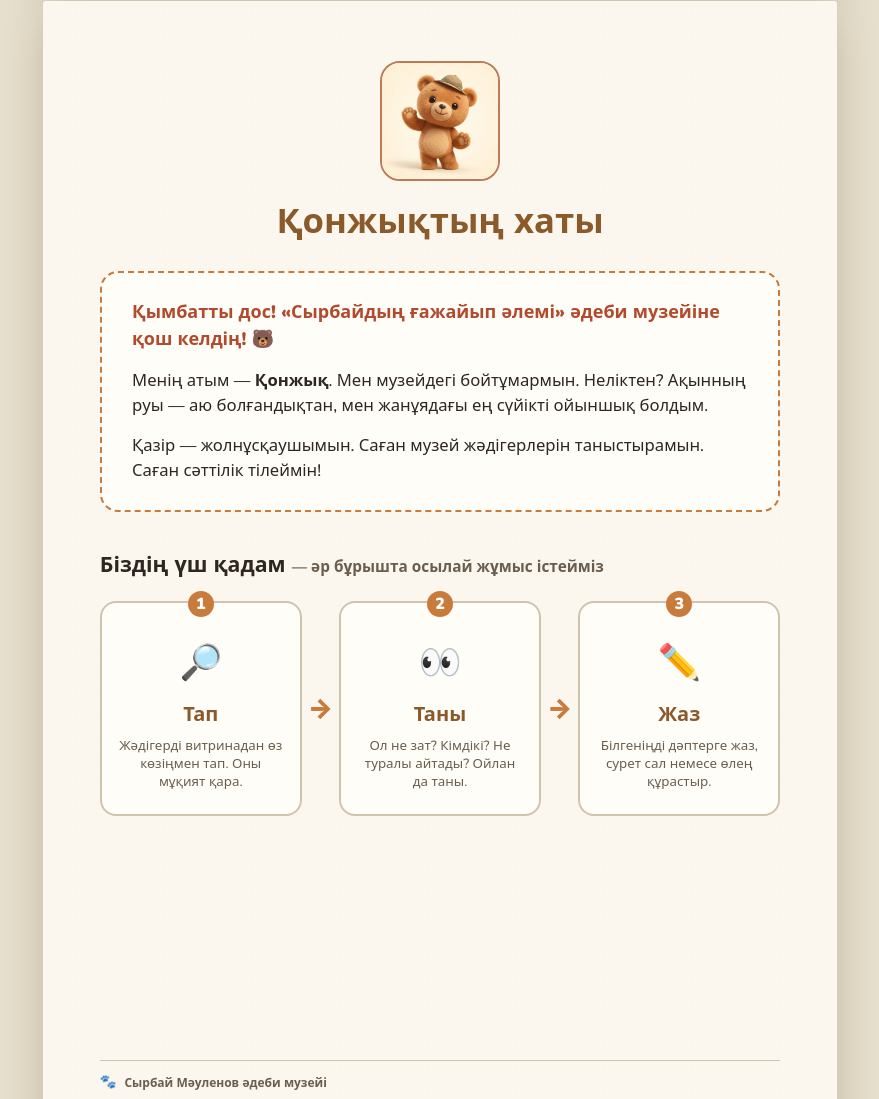
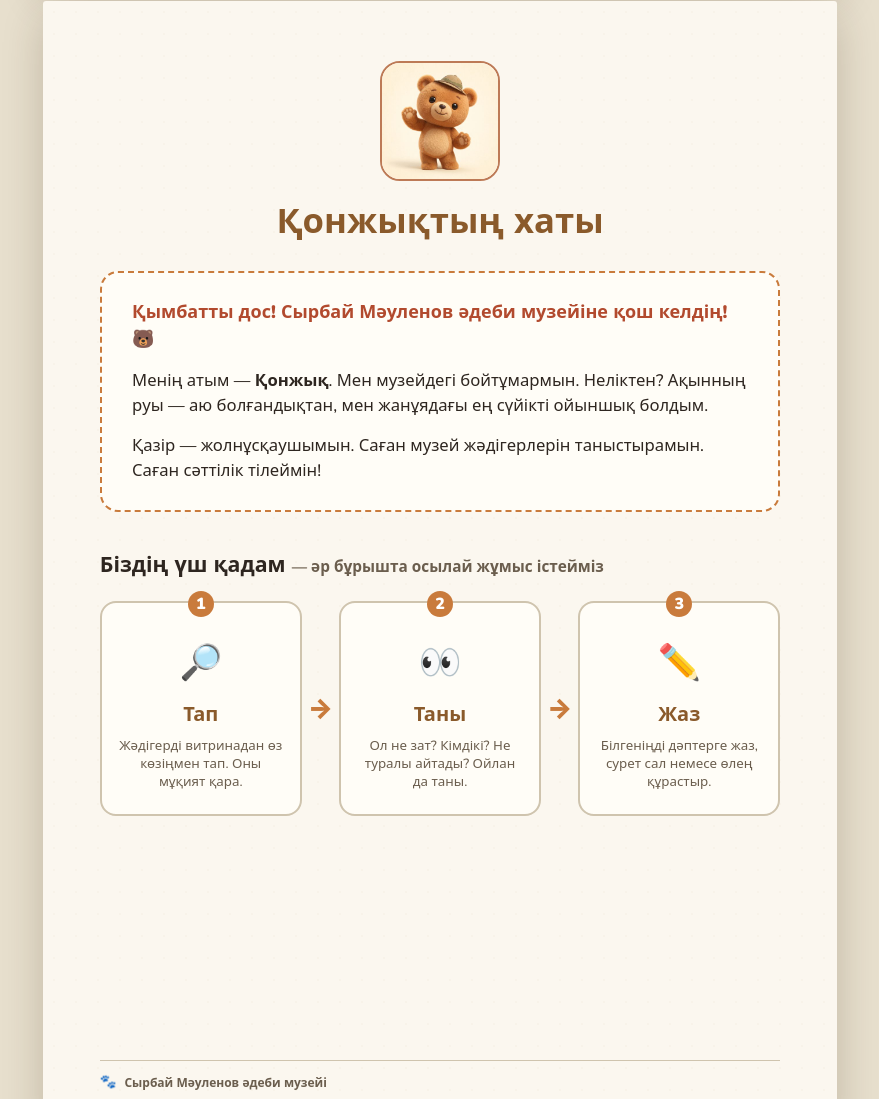
Before and after one commit to bolatbajkas-create/museum, a website: page syrbaitanu-workbook.html in a window 1280 px wide. Shown: the part 1260-2359 px from the top of the page, without its empty margins (200-1079 px from the left). Drawn offline with nearby package versions, Linux system fonts and the light colour scheme; files whose address does not match are found by name.

Commit message:
Update greeting message in syrbaitanu-workbook.html

```diff
--- a/syrbaitanu-workbook.html
+++ b/syrbaitanu-workbook.html
@@ -281,7 +281,7 @@ body{
   <div class="mascot mascot--letter mascot--filled" role="img" aria-label="Қонжық — қолын бұлғап амандасып тұр"><img class="mascot__img" src="../../assets/img/mascot/konzhyq-hello.jpg" alt="" loading="lazy"></div>
   <h2 class="letter-title">Қонжықтың хаты</h2>
   <div class="hello">
-    <p class="hello__hi">Қымбатты дос! «Сырбайдың ғажайып әлемі» әдеби музейіне қош келдің! 🐻</p>
+    <p class="hello__hi">Қымбатты дос! Сырбай Мәуленов әдеби музейіне қош келдің! 🐻</p>
     <p>Менің атым — <b>Қонжық</b>. Мен музейдегі бойтұмармын. Неліктен? Ақынның руы — аю болғандықтан, мен жанұядағы ең сүйікті ойыншық болдым.</p>
     <p>Қазір — жолнұсқаушымын. Саған музей жәдігерлерін таныстырамын. Саған сәттілік тілеймін!</p>
   </div>
```
